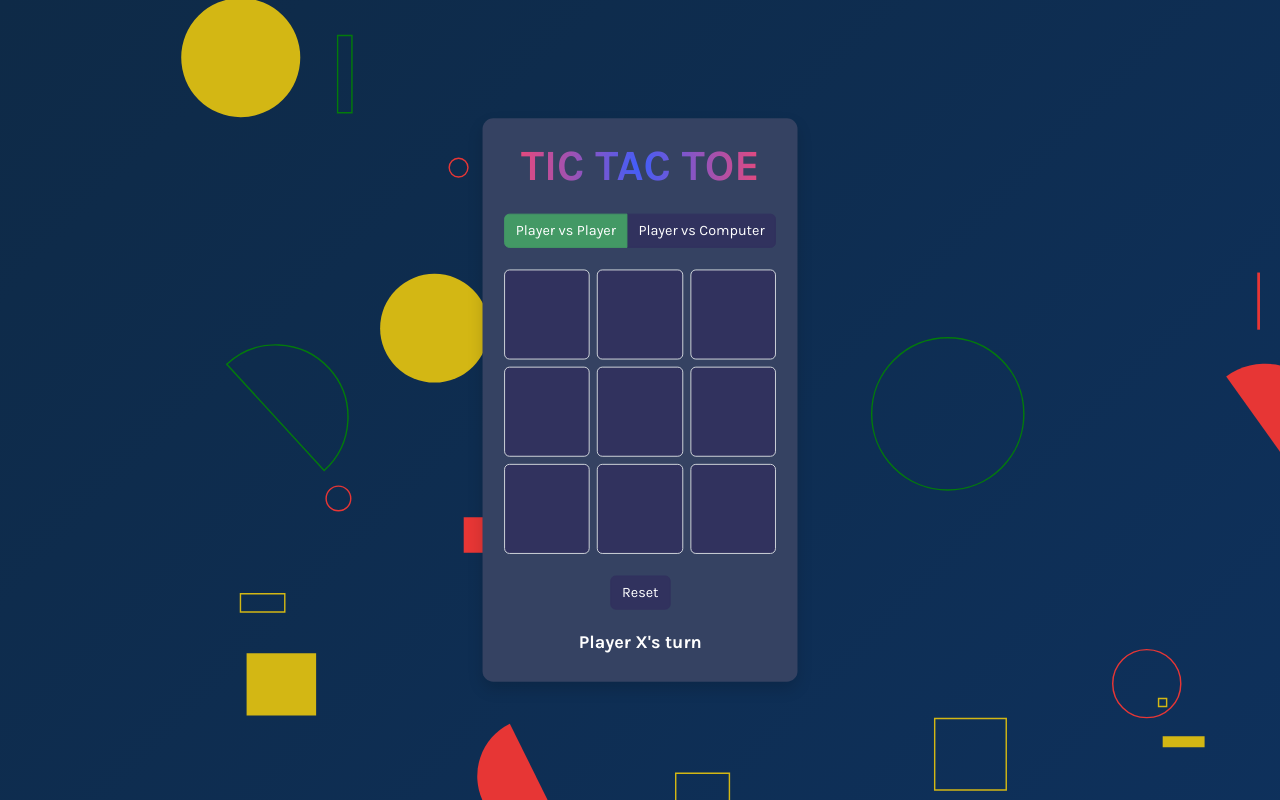
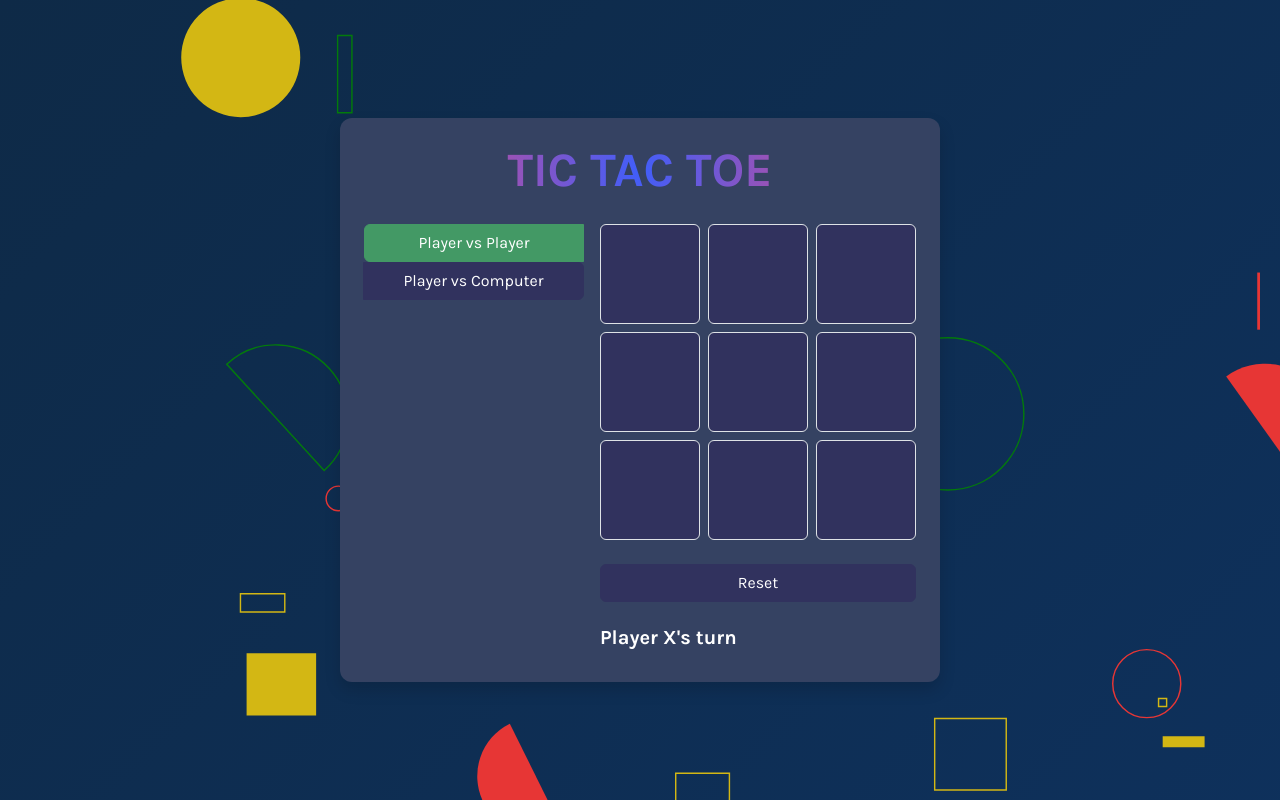
Before and after one commit to devGiyosiddin/tic-tac-toe, a React (Create React App) app: page / in a window 1280 px wide. Built offline with nearby package versions, Linux system fonts and the light colour scheme.

Commit message:
Final game logic code on computer move foreach difficults

```diff
--- a/src/index.css
+++ b/src/index.css
@@ -21,6 +21,11 @@ body {
   background-size: cover;
 }
 
+#root {
+  width: 100%;
+  height: 100%;
+}
+
 code {
   font-family: source-code-pro, Menlo, Monaco, Consolas, 'Courier New',
     monospace;
@@ -42,6 +47,3 @@ code {
   background: radial-gradient(circle, rgba(63, 94, 251, 1) 0%, rgba(252, 70, 107, 1) 100%);
   border: 1px solid ;
 }
-.scale-09 {
-  scale: 0.9;
-}
--- a/src/tictactoe.jsx
+++ b/src/tictactoe.jsx
@@ -60,7 +60,6 @@ const TicTacToe = () => {
     }
   };
 
-  // Проверка результата игры
   const checkGameResult = (currentBoard) => {
     for (let combo of winningCombos) {
       if (combo.every(i => currentBoard[i] === 'X')) return 'X';
@@ -69,7 +68,6 @@ const TicTacToe = () => {
     return currentBoard.every(cell => cell) ? 'tie' : null;
   };
 
-  // ИИ делает ход
   const computerMove = () => {
     const emptyCells = getEmptyCells(board);
     if (!emptyCells.length) return;
@@ -77,7 +75,6 @@ const TicTacToe = () => {
     let move;
 
     if (difficulty === 'easy') {
-      // Случайный ход
       move = emptyCells[Math.floor(Math.random() * emptyCells.length)];
     }
     else if (difficulty === 'medium') {
@@ -192,7 +189,15 @@ const TicTacToe = () => {
   // Изменение сложности
   const handleDifficultyChange = (level) => {
     setDifficulty(level);
-    if (!gameOver) reset();
+    if (playerSymbol === 'O' && !gameOver) {
+      setCurrentPlayer('X');
+      reset();
+      setTimeout(() => {
+        computerMove();
+      }, 100);
+    } else {
+      if (!gameOver) reset();
+    }
   };
 
   // Изменение символа игрока
@@ -202,11 +207,14 @@ const TicTacToe = () => {
     if (symbol === 'O') {
       setCurrentPlayer('X');
       setMessage('Computer\'s turn');
+      setTimeout(() => {
+        computerMove();
+      }, 100);
     }
   };
 
   return (
-    <div className="container d-flex justify-content-center align-items-center min-vh-100 scale-09">
+    <div className="container d-flex justify-content-center align-items-center min-vh-100">
       <style>
         {`
           .cell {
@@ -259,13 +267,20 @@ const TicTacToe = () => {
           }
 
           .card {
-            max-width: 400px;
+            min-width: 600px;
+            border: none;
+            border-radius: 12px;
+            background-color: #354262;
             animation: slideIn 0.5s ease;
-            border: none;
-            background-color: #354262;
-            border-radius: 12px;
           }
 
+          .min-width-300 {
+            min-width: 300px;
+          }
+
+          .min-width-220 {
+            min-width: 220px;
+          }
           @keyframes slideIn {
             0% {
               transform: translateY(20px);
@@ -320,12 +335,12 @@ const TicTacToe = () => {
       </style>
 
       <div className="card shadow p-4 text-white">
-        <div className="text-center">
-          <h1 className="display-5 mb-4 gradient-text text-bold">TIC TAC TOE</h1>
-
+            <h1 className="display-5 mb-4 gradient-text text-bold text-center">TIC TAC TOE</h1>
+        <div className="d-flex gap-3">
+          <div className="text-center min-width-220">
           {/* Game Mode Selection */}
           <div className="mb-4">
-            <div className="btn-group">
+            <div className="btn-group d-flex flex-column">
               <button
                 className={`btn btn-custom ${gameMode === 'pvp' ? 'active' : ''}`}
                 onClick={() => handleGameModeChange('pvp')}
@@ -346,7 +361,7 @@ const TicTacToe = () => {
             <div className="mb-4">
               <div className="mb-3">
                 <label className="mb-2">Difficulty:</label>
-                <div className="btn-group">
+                <div className="btn-group d-flex gap-2">
                   <button
                     className={`btn btn-custom ${difficulty === 'easy' ? 'active' : ''}`}
                     onClick={() => handleDifficultyChange('easy')}
@@ -370,7 +385,7 @@ const TicTacToe = () => {
 
               <div>
                 <label className="mb-2">Player Symbol:</label>
-                <div className="btn-group">
+                <div className="btn-group d-flex gap-2">
                   <button
                     className={`btn btn-custom ${playerSymbol === 'X' ? 'active' : ''}`}
                     onClick={() => handleSymbolChange('X')}
@@ -379,7 +394,7 @@ const TicTacToe = () => {
                   </button>
                   <button
                     className={`btn btn-custom ${playerSymbol === 'O' ? 'active' : ''}`}
-                    onClick={() => handleSymbolChange('O')}
+                      onClick={() => handleSymbolChange('O')}
                   >
                     O
                   </button>
@@ -388,7 +403,9 @@ const TicTacToe = () => {
             </div>
           )}
 
-          <div className="row g-2 mb-4">
+          </div>
+          <div className="d-flex flex-column w-100">
+            <div className="row g-2 mb-4 min-width-300">
             {board.map((cell, index) => (
               <div className="col-4" key={index}>
                 <div
@@ -403,7 +420,7 @@ const TicTacToe = () => {
                 </div>
               </div>
             ))}
-          </div>
+            </div>
 
           <button
             onClick={reset}
@@ -413,6 +430,7 @@ const TicTacToe = () => {
           </button>
 
           <p className="h5 fw-bold message-text">{message}</p>
+          </div>
         </div>
       </div>
     </div>
```
